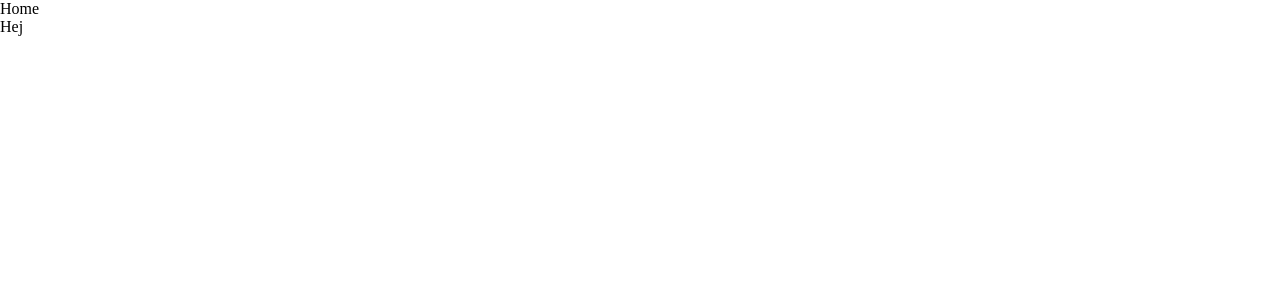
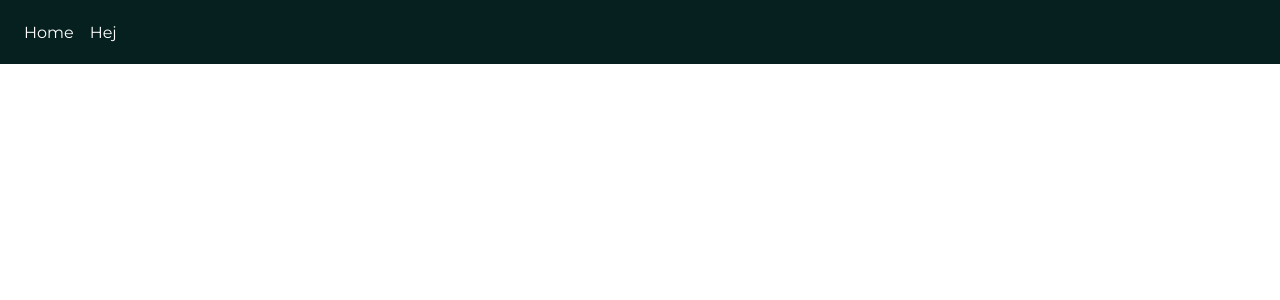
Before and after one commit to fredricagerling/vg-backlog-project, a React (Create React App) app: page / in a window 1280 px wide. Shown: the top 300 px of the page. Built offline with nearby package versions, Linux system fonts and the light colour scheme.

Commit message:
Add basic styling

```diff
--- a/public/index.html
+++ b/public/index.html
@@ -9,6 +9,10 @@
       name="description"
       content="Web site created using create-react-app"
     />
+    <link
+      href="https://fonts.googleapis.com/css?family=Montserrat:400,700"
+      rel="stylesheet"
+    />
     <link rel="apple-touch-icon" href="%PUBLIC_URL%/logo192.png" />
     <link rel="manifest" href="%PUBLIC_URL%/manifest.json" />
 
--- /dev/null
+++ b/src/components/header.module.css
@@ -0,0 +1,21 @@
+.header {
+  width: 100%;
+}
+
+.navbar {
+  height: 4rem;
+  background-color: rgb(6, 31, 31);
+  color: white;
+}
+
+.navbar-item-list {
+  display: flex;
+  list-style: none;
+  align-items: center;
+  height: 100%;
+  padding: 0 1rem;
+}
+
+.navbar-item-list li {
+  margin: 0 0.5rem;
+}
--- a/src/components/header.tsx
+++ b/src/components/header.tsx
@@ -1,8 +1,10 @@
+import styles from "./header.module.css";
+
 const Header = () => {
   return (
-    <div className="header">
-      <nav>
-        <ul>
+    <div className={styles["main-header"]}>
+      <nav className={styles.navbar}>
+        <ul className={styles["navbar-item-list"]}>
           <li>Home</li>
           <li>Hej</li>
         </ul>
--- a/src/index.css
+++ b/src/index.css
@@ -1,5 +1,10 @@
-*{
-  padding:0;
+* {
+  padding: 0;
   margin: 0;
   box-sizing: border-box;
 }
+
+body {
+  font-family: "Montserrat", sans-serif;
+  height:2000px;
+}
```
Also changed, not shown: src/components/header.css (deleted).
